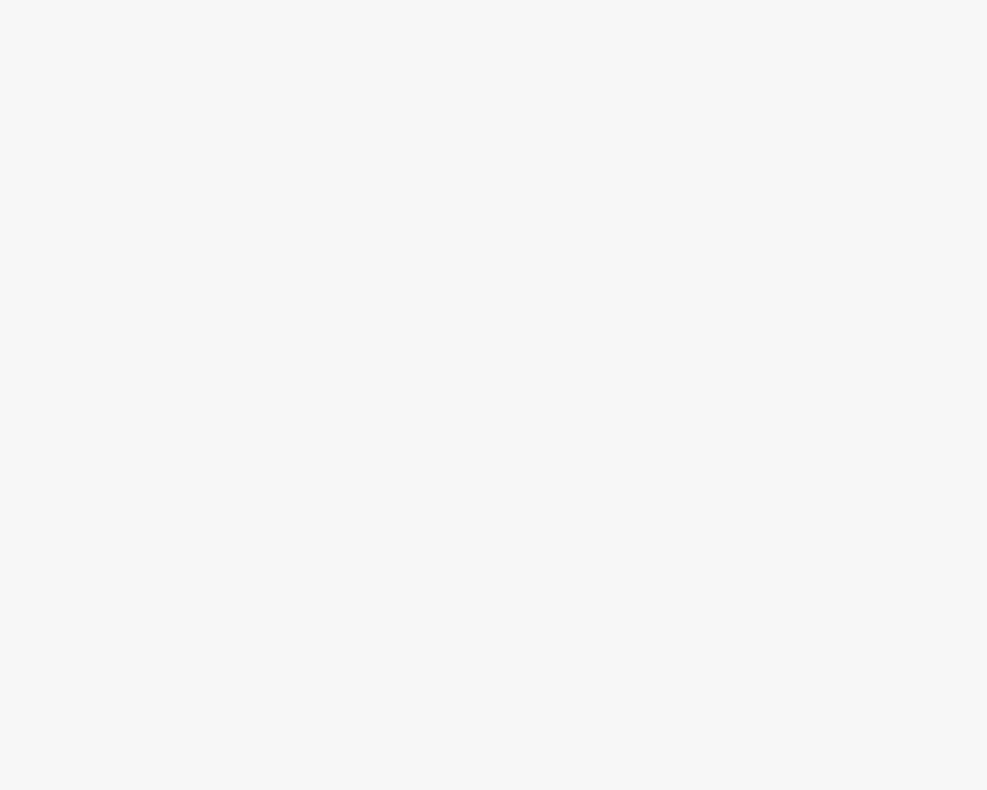
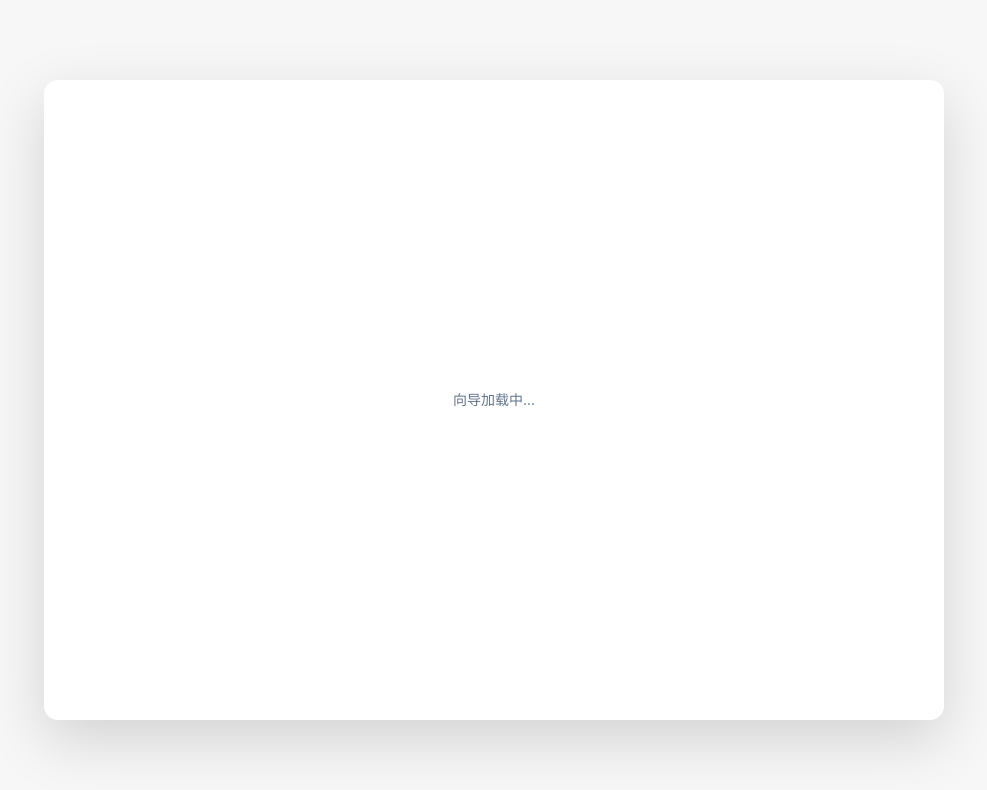
Before and after one commit to yaowu-ai/lysmata, a React (Vite) app: page /onboarding in a window 1280 px wide. Before the commit this address had no page. Shown: the top 790 px of the page, without its empty margins (146-1133 px from the left). Built offline with nearby package versions, Linux system fonts and the light colour scheme.

Commit message:
feat(onboarding): add /onboarding route with first-launch guard

```diff
--- a/src/main.tsx
+++ b/src/main.tsx
@@ -10,6 +10,8 @@ import { GroupChatPage } from './pages/Chat/GroupChatPage';
 import SettingsPage from './pages/SettingsPage';
 // import OpenClawInstallPage from './pages/OpenClawInstallPage';
 import { startSidecar } from './shared/tauri-bridge';
+import { WizardPage } from './pages/Onboarding/WizardPage';
+import { isOnboardingComplete } from './shared/store/wizard-store';
 import './index.css';
 
 const queryClient = new QueryClient({
@@ -37,8 +39,19 @@ ReactDOM.createRoot(document.getElementById('root')!).render(
     <QueryClientProvider client={queryClient}>
       <BrowserRouter>
         <Routes>
+          <Route
+            index
+            element={
+              isOnboardingComplete()
+                ? <Navigate to="/bots" replace />
+                : <Navigate to="/onboarding" replace />
+            }
+          />
+          {/* Wizard — outside AppLayout */}
+          <Route path="onboarding" element={<WizardPage />} />
+
+          {/* Main app */}
           <Route element={<AppLayout />}>
-            <Route index element={<Navigate to="/bots" replace />} />
             <Route path="bots" element={<BotManagementPage />} />
             <Route path="bots/:id/status" element={<BotStatusPage />} />
             <Route path="chat/private" element={<PrivateChatPage />} />
--- /dev/null
+++ b/src/pages/Onboarding/WizardPage.tsx
@@ -0,0 +1,10 @@
+// src/pages/Onboarding/WizardPage.tsx
+export function WizardPage() {
+  return (
+    <div className="flex items-center justify-center min-h-screen bg-[#F7F7F8]">
+      <div className="w-[900px] h-[640px] bg-white rounded-[14px] shadow-[0_20px_60px_rgba(0,0,0,0.15)] flex flex-col overflow-hidden">
+        <p className="m-auto text-[#64748B] text-sm">向导加载中...</p>
+      </div>
+    </div>
+  );
+}
```
